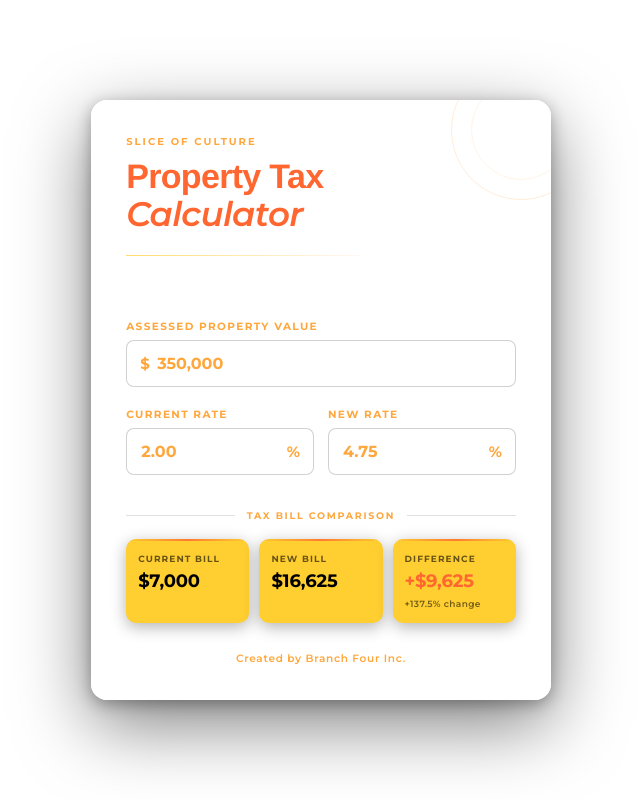
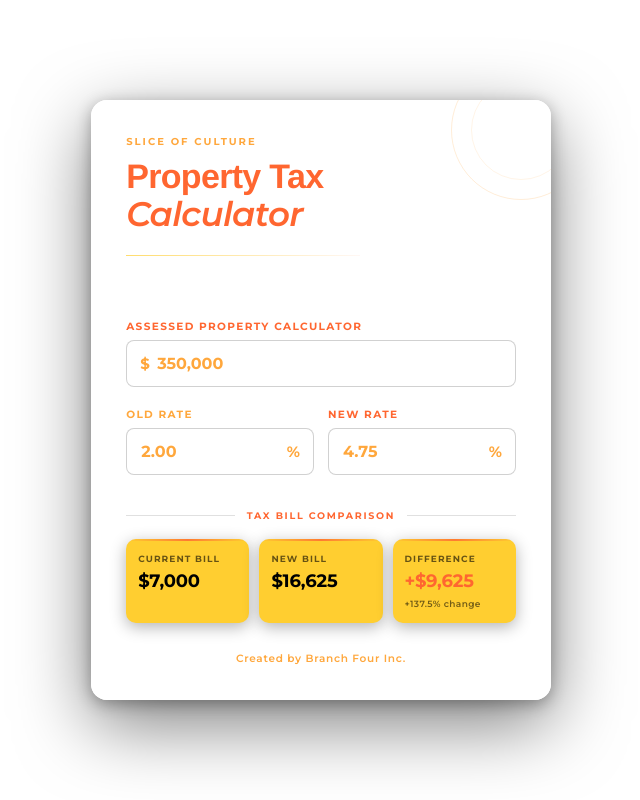
Before and after one commit to Branch-Four-Inc/sliceofculture_tax_calculator, a React (Vite) app: page / in a window 1280 px wide. Shown: the whole page, without its empty margins (319-959 px from the left). Built offline with nearby package versions, Linux system fonts and the light colour scheme.

Commit message:
update colors

```diff
--- a/src/PropertyTaxCalculator.tsx
+++ b/src/PropertyTaxCalculator.tsx
@@ -35,6 +35,10 @@ interface InputFieldProps {
 function InputField({ label, id, value, onChange, prefix, suffix, step = 1 }: InputFieldProps) {
   const [focused, setFocused] = useState(false);
 
+  // Update label styling if this is "New Rate"
+  const isNewRate = label === "New Rate";
+  const labelColor = isNewRate ? COLOR_RED_ORANGE : (focused ? COLOR_YELLOW : COLOR_ORANGE);
+
   return (
     <div style={{ display: "flex", flexDirection: "column", gap: 7 }}>
       <label
@@ -44,7 +48,7 @@ function InputField({ label, id, value, onChange, prefix, suffix, step = 1 }: In
           fontWeight: 700,
           textTransform: "uppercase",
           letterSpacing: "0.13em",
-          color: focused ? COLOR_YELLOW : COLOR_ORANGE,
+          color: labelColor,
           transition: "color 0.2s ease",
           fontFamily: FONT_LABEL,
         }}
@@ -114,7 +118,11 @@ function InputField({ label, id, value, onChange, prefix, suffix, step = 1 }: In
   );
 }
 
-function CommaInputField({ label, id, value, onChange, prefix }: Omit<InputFieldProps, "suffix" | "step">) {
+interface CommaInputFieldProps extends Omit<InputFieldProps, "suffix" | "step"> {
+  isAssessedPropertyCalculator?: boolean;
+}
+
+function CommaInputField({ label, id, value, onChange, prefix, isAssessedPropertyCalculator }: CommaInputFieldProps) {
   const [focused, setFocused] = useState(false);
 
   // Format a raw numeric string with commas
@@ -131,6 +139,7 @@ function CommaInputField({ label, id, value, onChange, prefix }: Omit<InputField
   }
 
   const displayValue = focused ? value : addCommas(String(value));
+  const labelColor = isAssessedPropertyCalculator ? COLOR_RED_ORANGE : (focused ? COLOR_YELLOW : COLOR_ORANGE);
 
   return (
     <div style={{ display: "flex", flexDirection: "column", gap: 7 }}>
@@ -141,7 +150,7 @@ function CommaInputField({ label, id, value, onChange, prefix }: Omit<InputField
           fontWeight: 700,
           textTransform: "uppercase",
           letterSpacing: "0.13em",
-          color: focused ? COLOR_YELLOW : COLOR_ORANGE,
+          color: labelColor,
           transition: "color 0.2s ease",
           fontFamily: FONT_LABEL,
         }}
@@ -205,6 +214,10 @@ function MetricCard({ label, value, variant = "default", note }: MetricCardProps
   const valueColor =
     variant === "increase" ? COLOR_RED_ORANGE : variant === "decrease" ? COLOR_BLACK : COLOR_BLACK;
 
+  // Update label styling if this is "Old Rate"
+  const isOldRate = label === "Old Rate";
+  const labelColor = isOldRate ? COLOR_RED_ORANGE : "rgba(0,0,0,0.6)";
+
   return (
     <div
       style={{
@@ -234,7 +247,7 @@ function MetricCard({ label, value, variant = "default", note }: MetricCardProps
           fontWeight: 700,
           textTransform: "uppercase",
           letterSpacing: "0.12em",
-          color: "rgba(0,0,0,0.6)",
+          color: labelColor,
           fontFamily: FONT_LABEL,
           textAlign: "left",
         }}
@@ -405,18 +418,19 @@ export default function PropertyTaxCalculator() {
               {/* Assessed value */}
               <div style={{ marginBottom: "1.3rem" }}>
                 <CommaInputField
-                  label="Assessed Property Value"
+                  label="Assessed Property Calculator"
                   id="assessed-value"
                   value={assessedValue}
                   onChange={setAssessedValue}
                   prefix="$"
+                  isAssessedPropertyCalculator={true}
                 />
               </div>
 
               {/* Rate inputs */}
               <div style={{ display: "grid", gridTemplateColumns: "1fr 1fr", gap: 14, marginBottom: "2.2rem" }}>
                 <InputField
-                  label="Current Rate"
+                  label="Old Rate"
                   id="old-rate"
                   value={oldRate}
                   onChange={setOldRate}
@@ -441,7 +455,7 @@ export default function PropertyTaxCalculator() {
                   fontWeight: 700,
                   letterSpacing: "0.18em",
                   textTransform: "uppercase",
-                  color: COLOR_ORANGE,
+                  color: COLOR_RED_ORANGE,
                   fontFamily: FONT_LABEL,
                   whiteSpace: "nowrap",
                 }}>
```
